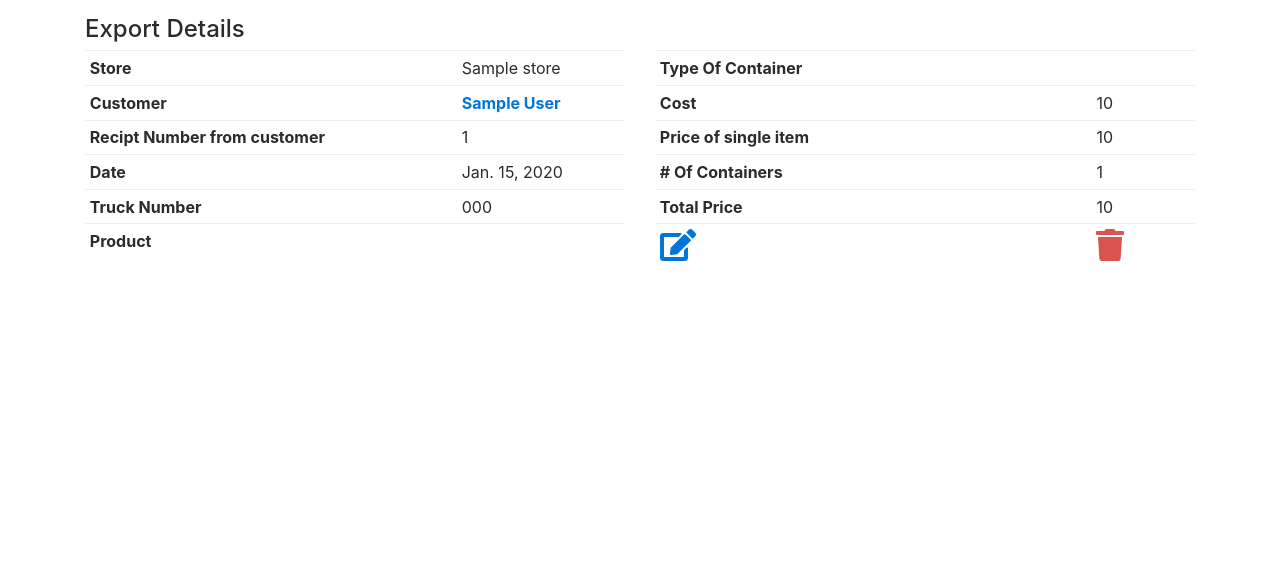
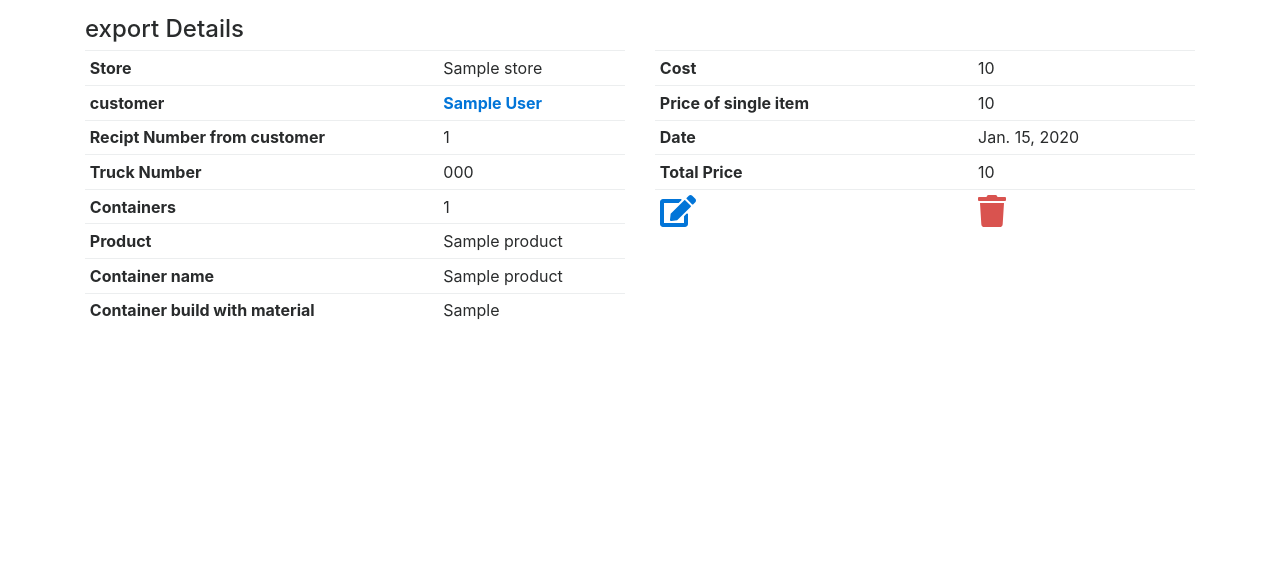
Before and after one commit to AsadullahFarooqi/InventoryWebApp, a Django app: a page that uses templates/store/export_details.html in a window 1280 px wide. Shown: the part 94-661 px from the top of the page. Run offline with Django 3.2, Linux system fonts and the light colour scheme; a user stored in the database is signed in; tables that the repository leaves empty hold one stand-in row (values such as "Sample post"); some libraries are stand-ins or nearby versions.

Commit message:
export details import details

```diff
--- a/store/models.py
+++ b/store/models.py
@@ -145,7 +145,7 @@ class Products(models.Model):
 	length 		= models.PositiveIntegerField(blank=True, null=True, help_text="Make sure the value is in inches!")
 	width 		= models.PositiveIntegerField(blank=True, null=True, help_text="Make sure the value is in inches!")
 	depth 		= models.PositiveIntegerField(blank=True, null=True, help_text="Make sure the value is in inches!")
-	material_container_made_of = models.CharField(blank=True, null=True, max_length=50)
+	material_container_made_of = models.CharField(max_length=50, blank=True, null=True)
 
 	timestamp = models.DateTimeField(auto_now=True, auto_now_add=False)
 	slug = models.SlugField(unique=True, blank=True, null=True)
@@ -164,15 +164,19 @@ class Products(models.Model):
 			return self.depth * self.width * self.length
 		return 0
 
-	@property
-	def containertype(self):
-		if self.material_container_made_of:
-
-			return str(self.container_type_name) + str(self.material_container_made_of)
+    # @property
+    # def containertype(self):
+    # 	if self.material_container_made_of:
+    #
+    # 		return str(self.container_type_name) + str(self.material_container_made_of)
 
 	@property
 	def product_info(self):
-		return str(self.name) + " " + str(self.container_type_name) + " " + str(material_container_made_of)
+	    if self.material_container_made_of:
+	        return str(self.name) + " " + str(self.container_type_name) + " " + str(material_container_made_of)
+	    else:
+	        return str(self.name) + " " + str(self.container_type_name) + " " + "none"
+
 
 	def __str__(self):
 		return self.name + " " + self.container_type_name
--- a/templates/store/export_details.html
+++ b/templates/store/export_details.html
@@ -1,42 +1,46 @@
 {% extends "base.html" %}
-{% block title %}Export Details | {{ block.super }} {% endblock %}
+{% block title %}export Details | {{ block.super }} {% endblock %}
 
 
 {% block content %}
+
   <div class="container">
-    <h4 >Export Details</h4>
-  <div class="row">
-      <div class="col-sm-6 table-responsive">
+    <h4>export Details</h4>
+    <div class="row">
+      <div class="col-sm-6">
         <table class="table table-sm">
           <tr>
             <th>Store</th> <td>{{ export.store }}</td>
           </tr>
           <tr>
-            <th>Customer</th> <td><strong><a href="{% url 'store:customer_profile' export.store.slug export.customer.slug %}">{{ export.customer }}</a></strong></td>
+            <th>customer</th><td><strong><a href="{% url 'store:customer_profile' export.store.slug export.customer.slug %}">{{ export.customer }}</td>
           </tr>
           <tr>
             <th>Recipt Number from customer</th> <td>{{ export.customer_recipt_number}}</td>
           </tr>
-
           <tr>
-            <th>Date</th> <td>{{ export.date }}</td>
+            <th>Truck Number</th> <td>{{ export.truck_plate_number }}</td>
           </tr>
 
           <tr>
-            <th>Truck Number</th> <td>{{ export.truck_plate_number }}</td>
+            <th>Containers</th> <td>{{ export.number_of_containers }}</td>
+          </tr>
+
+          <tr>
+            <th>Product</th> <td>{{ export.product.name }}</td>
           </tr>
           <tr>
-            <th>Product</th> <td>{{ export.containers_of }}</td>
+            <th>Container name</th> <td>{{ export.product.container_type_name }}</td>
           </tr>
-
+          <tr>
+            <th>Container build with material</th> <td>{{ export.product.material_container_made_of }}</td>
+          </tr>
 
         </table>
       </div>
-      <div class="col-sm-6 table-responsive">
+      <div class="col-sm-6">
         <table class="table table-sm">
-          <tr>
-            <th>Type Of Container</th> <td>{{ export.type_of_containers }}</td>
-          </tr>
+
           <tr>
             <th>Cost</th> <td>{{ export.cost }}</td>
           </tr>
@@ -44,27 +48,27 @@
             <th>Price of single item</th> <td>{{ export.price_of_singal_item }}</td>
           </tr>
           <tr>
-            <th># Of Containers</th> <td>{{ export.number_of_containers }}</td>
+            <th>Date</th> <td>{{ export.date }}</td>
           </tr>
-
           <tr>
             <th>Total Price</th> <td>{{ export.total_price }}</td>
           </tr>
 
           <tr>
             <td>
-              <a href="{% url 'store:update_export' export.store.slug export.customer.slug  export.slug %}">
-
-              <i class="fa fa-edit fa-2x" aria-hidden="true"></i></a>
-              </td>
-            <td><a class="delete_button" href="{% url 'store:delete_export' export.store.slug export.slug %}" onclick="return confirm_alert(this);">
-              <i class="fa fa-trash text-danger fa-2x" aria-hidden="true"></i>
-            </a></td>
-
+              <a href="{% url 'store:update_export' export.store.slug export.customer.slug export.slug %}">
+                <i class="fa fa-edit fa-2x" aria-hidden="true"></i></a>
+            </td>
+            <td>
+              <a class="delete_button" href="{% url 'store:delete_export' export.store.slug export.slug %}" onclick="return confirm_alert(this);">
+                <i class="fa fa-trash fa-2x text-danger" aria-hidden="true"></i></a>
+            </td>
           </tr>
         </table>
       </div>
   </div>
   </div>
 
+
+
 {% endblock %}
```
Also changed, not shown: templates/store/import_details.html (+10 -5 lines).
